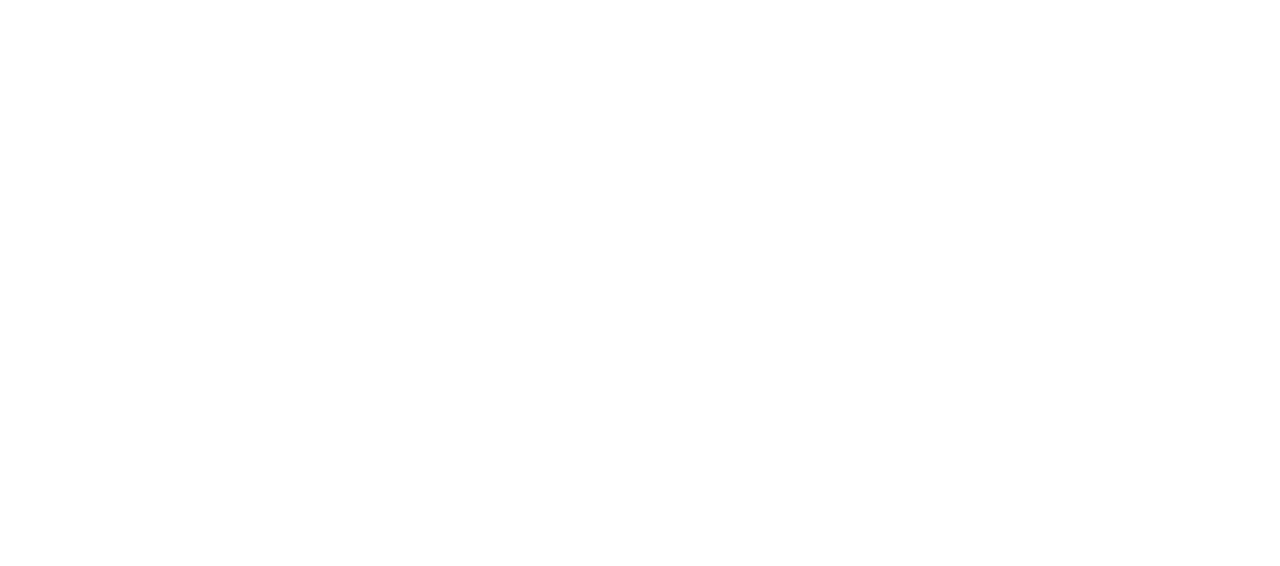
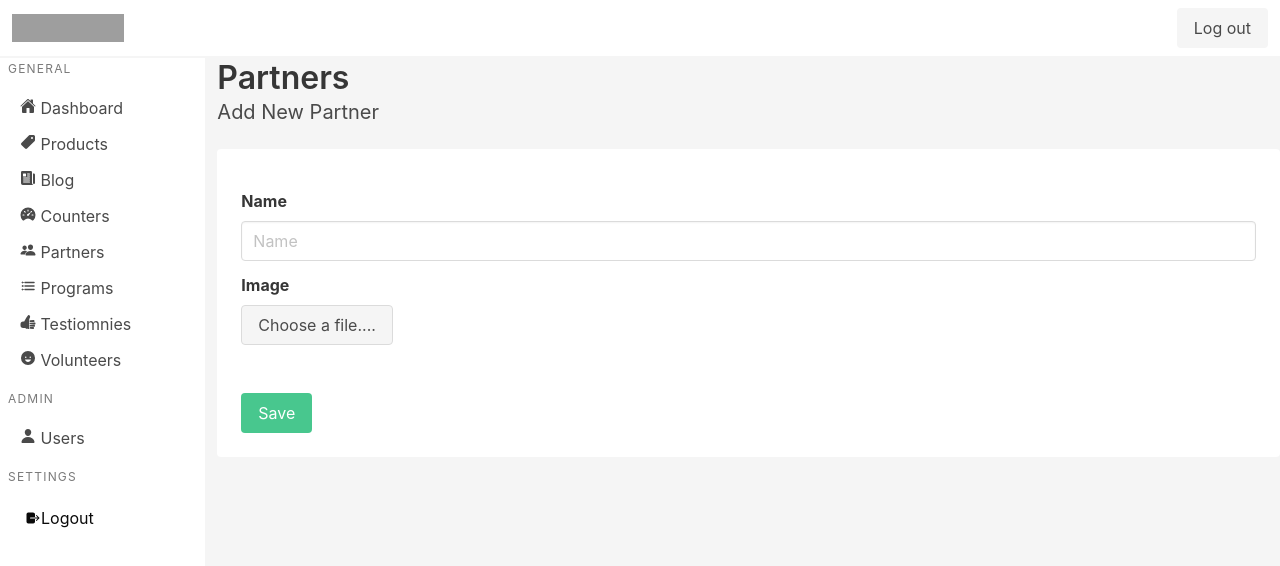
Before and after one commit to dev-fakhrihasani/tlc-frontend-admin, a React (Create React App) app: page /partners/edit/1 in a window 1280 px wide. Before the commit this address had no page. Shown: the top 566 px of the page. Built offline with nearby package versions, Linux system fonts and the light colour scheme; no server answers; grey boxes are pictures that could not be loaded.

Commit message:
Create CRUD API method for Partners

```diff
--- a/src/App.js
+++ b/src/App.js
@@ -15,6 +15,8 @@
 import Volunteers from './pages/Volunteers';
 import AddCounter from './pages/AddCounter';
 import EditCounter from './pages/EditCounter';
+import AddPartner from './pages/AddPartner';
+import EditPartners from './pages/EditPartners';
 
 function App() {
   return (
@@ -23,9 +25,11 @@
         <Routes>
           <Route path='/' element={<Login />}></Route>
           <Route path='/dashboard' element={<Dashboard />}></Route>
+
           <Route path='/users' element={<Users />}></Route>
           <Route path='/users/add' element={<AddUser />}></Route>
           <Route path='/users/edit/:id' element={<EditUser />}></Route>
+
           <Route path='/products' element={<Products />}></Route>
           <Route path='/products/add' element={<AddProduct />}></Route>
           <Route path='/products/edit/:id' element={<EditProduct />}></Route>
@@ -37,6 +41,8 @@
           <Route path='/counters/edit/:id' element={<EditCounter />}></Route>
 
           <Route path='/partners' element={<Partners />}></Route>
+          <Route path='/partners/add' element={<AddPartner />}></Route>
+          <Route path='/partners/edit/:id' element={<EditPartners />}></Route>
 
           <Route path='/programs' element={<Programs />}></Route>
 
--- /dev/null
+++ b/src/components/FormAddPartner.jsx
@@ -0,0 +1,99 @@
+import React, { useState } from 'react'
+import axios from 'axios'
+import { useNavigate } from 'react-router-dom'
+
+const FormAddPartner = () => {
+  const [name, setName] = useState('')
+  const [file, setFile] = useState('')
+  const [preview, setPreview] = useState('')
+
+  const [msg, setMsg] = useState('')
+
+  const navigate = useNavigate()
+
+  const savePartner = async (e) => {
+    e.preventDefault()
+    try {
+      await axios.post('http://localhost:5000/partners', {
+        name,
+        file
+
+      }, {
+        headers: {
+          'Content-Type': 'multipart/form-data'
+        }
+      })
+      navigate('/partners')
+    } catch (error) {
+      if (error.response) {
+        setMsg(error.response.data.msg)
+      }
+    }
+  }
+
+  const loadImage = (e) => {
+    const image = e.target.files[0]
+    setFile(image)
+    setPreview(URL.createObjectURL(image))
+  }
+
+
+  return (
+    <div>
+      <h1 className='title'>Partners</h1>
+      <h2 className='subtitle'>Add New Partner</h2>
+      <div className="card is-shadowless">
+        <div className="card-content">
+          <div className="content">
+
+            <form onSubmit={savePartner} >
+              <p className='has-text-centered'>{msg}</p>
+
+              <div className="field">
+                <label className="label">Name</label>
+                <div className="control">
+                  <input
+                    type="text"
+                    className="input"
+                    placeholder='Name'
+                    value={name}
+                    onChange={(e) => setName(e.target.value)}
+                  />
+                </div>
+              </div>
+
+              <div className="field">
+                <label className="label">Image</label>
+                <div className="control">
+                  <div className="file">
+                    <label className="file-label">
+                      <input type="file" className='file-input' onChange={loadImage} />
+                      <span className='file-cta'>
+                        <span className="file-label">Choose a file....</span>
+                      </span>
+                    </label>
+                  </div>
+                </div>
+              </div>
+
+              {preview ? (
+                <figure className="image is-128x128">
+                  <img src={preview} alt="preview-img" />
+                </figure>
+              ) : ("")}
+
+
+              <div className="field mt-6">
+                <div className="control">
+                  <button type='submit' className="button is-success">Save</button>
+                </div>
+              </div>
+            </form>
+          </div>
+        </div>
+      </div>
+    </div>
+  )
+}
+
+export default FormAddPartner
--- /dev/null
+++ b/src/components/FormEditPartner.jsx
@@ -0,0 +1,116 @@
+import React, { useState, useEffect } from 'react'
+import axios from 'axios'
+import { useNavigate, useParams } from 'react-router-dom'
+
+const FormEditPartner = () => {
+  const [name, setName] = useState('')
+  const [file, setFile] = useState('')
+  const [preview, setPreview] = useState('')
+
+  const [msg, setMsg] = useState('')
+
+  const navigate = useNavigate()
+  const { id } = useParams()
+
+  useEffect(() => {
+    const getUserById = async () => {
+      try {
+        const response = await axios.get(`http://localhost:5000/partners/${id}`)
+        setName(response.data.name)
+        setFile(response.data.image)
+        setPreview(response.data.url)
+      } catch (error) {
+        if (error.response) {
+          setMsg(error.response.data.msg)
+        }
+      }
+    }
+    getUserById()
+  }, [id])
+
+  const updatePartner = async (e) => {
+    e.preventDefault()
+    try {
+      await axios.patch(`http://localhost:5000/partners/${id}`, {
+        name,
+        file
+
+      }, {
+        headers: {
+          'Content-Type': 'multipart/form-data'
+        }
+      })
+      navigate('/partners')
+    } catch (error) {
+      if (error.response) {
+        setMsg(error.response.data.msg)
+      }
+    }
+  }
+
+  const loadImage = (e) => {
+    const image = e.target.files[0]
+    setFile(image)
+    setPreview(URL.createObjectURL(image))
+  }
+
+
+  return (
+    <div>
+      <h1 className='title'>Partners</h1>
+      <h2 className='subtitle'>Add New Partner</h2>
+      <div className="card is-shadowless">
+        <div className="card-content">
+          <div className="content">
+
+            <form onSubmit={updatePartner} >
+              <p className='has-text-centered'>{msg}</p>
+
+              <div className="field">
+                <label className="label">Name</label>
+                <div className="control">
+                  <input
+                    type="text"
+                    className="input"
+                    placeholder='Name'
+                    value={name}
+                    onChange={(e) => setName(e.target.value)}
+                  />
+                </div>
+              </div>
+
+              <div className="field">
+                <label className="label">Image</label>
+                <div className="control">
+                  <div className="file">
+                    <label className="file-label">
+                      <input type="file" className='file-input' onChange={loadImage} />
+                      <span className='file-cta'>
+                        <span className="file-label">Choose a file....</span>
+                      </span>
+                    </label>
+                  </div>
+                </div>
+              </div>
+
+              {preview ? (
+                <figure className="image is-128x128">
+                  <img src={preview} alt="preview-img" />
+                </figure>
+              ) : ("")}
+
+
+              <div className="field mt-6">
+                <div className="control">
+                  <button type='submit' className="button is-success">Save</button>
+                </div>
+              </div>
+            </form>
+          </div>
+        </div>
+      </div>
+    </div>
+  )
+}
+
+export default FormEditPartner
--- a/src/components/PartnerList.jsx
+++ b/src/components/PartnerList.jsx
@@ -3,6 +3,23 @@
 import { Link } from 'react-router-dom';
 
 const PartnerList = () => {
+  const [partners, setPartners] = useState([])
+
+  useEffect(() => {
+    getPartner()
+  }, [])
+
+  const getPartner = async () => {
+    const response = await axios.get('http://localhost:5000/partners')
+    setPartners(response.data)
+  }
+
+  const deletePartner = async (id) => {
+    await axios.delete(`http://localhost:5000/partners/${id}`)
+    getPartner()
+  }
+
+
   return (
     <div>
       <h1 className='title'>Partners</h1>
@@ -18,15 +35,23 @@
           </tr>
         </thead>
         <tbody>
-          <tr>
-            <td></td>
-            <td></td>
-            <td></td>
-            <td>
-              <Link className='button is-small is-info'>Edit</Link>
-              <button className='button is-small is-danger'>Delete</button>
-            </td>
-          </tr>
+          {partners.map((partner, index) => (
+
+
+            <tr key={partner.id}>
+              <td> {index + 1} </td>
+              <td> {partner.name} </td>
+              <td>
+                <figure className='image is-96x96'>
+                  <img src={partner.url} alt="img-admin" />
+                </figure>
+              </td>
+              <td>
+                <Link to={`/partners/edit/${partner.id}`} className='button is-small is-info'>Edit</Link>
+                <button onClick={() => deletePartner(partner.id)} className='button is-small is-danger'>Delete</button>
+              </td>
+            </tr>
+          ))}
         </tbody>
       </table>
     </div>
--- a/src/components/ProgramList.jsx
+++ b/src/components/ProgramList.jsx
@@ -4,6 +4,22 @@
 
 
 const ProgramList = () => {
+  const [programs, setPrograms] = useState([])
+
+  useEffect(() => {
+    getPrograms()
+  }, [])
+
+  const getPrograms = async () => {
+    const response = await axios.get('http://localhost:5000/programs')
+    setPrograms(response.data)
+  }
+
+  const deleteProgram = async (id) => {
+    await axios.delete(`http://localhost:5000/programs/${id}`)
+    getPrograms()
+  }
+
   return (
     <div>
       <h1 className='title'>Program</h1>
@@ -18,14 +34,16 @@
           </tr>
         </thead>
         <tbody>
-          <tr>
-            <td></td>
-            <td></td>
-            <td>
-              <Link className='button is-small is-info'>Edit</Link>
-              <button className='button is-small is-danger'>Delete</button>
-            </td>
-          </tr>
+          {programs.map((program, index) => (
+            <tr key={program.id} >
+              <td> {index + 1} </td>
+              <td> {program.name} </td>
+              <td>
+                <Link to={`/programs/edit/${program.id}`} className='button is-small is-info'>Edit</Link>
+                <button onClick={() => deleteProgram(program.id)} className='button is-small is-danger'>Delete</button>
+              </td>
+            </tr>
+          ))}
         </tbody>
       </table>
     </div>
--- /dev/null
+++ b/src/pages/AddPartner.jsx
@@ -0,0 +1,30 @@
+import React, { useEffect } from 'react'
+import Layout from './Layout'
+import FormAddPartner from '../components/FormAddPartner'
+import { useDispatch, useSelector } from 'react-redux'
+import { useNavigate } from 'react-router-dom'
+import { getMe } from '../features/authSlice'
+
+const AddPartner = () => {
+  const dispatch = useDispatch()
+  const navigate = useNavigate()
+  const { isError } = useSelector((state) => state.auth)
+
+  useEffect(() => {
+    dispatch(getMe())
+  }, [dispatch])
+
+  useEffect(() => {
+    if (isError) {
+      navigate('/')
+    }
+  }, [isError, navigate])
+
+  return (
+    <Layout>
+      <FormAddPartner />
+    </Layout>
+  )
+}
+
+export default AddPartner
--- /dev/null
+++ b/src/pages/EditPartners.jsx
@@ -0,0 +1,30 @@
+import React, { useEffect } from 'react'
+import Layout from './Layout'
+import FormEditPartner from '../components/FormEditPartner'
+import { useDispatch, useSelector } from 'react-redux'
+import { useNavigate } from 'react-router-dom'
+import { getMe } from '../features/authSlice'
+
+const EditPartners = () => {
+  const dispatch = useDispatch()
+  const navigate = useNavigate()
+  const { isError } = useSelector((state) => state.auth)
+
+  useEffect(() => {
+    dispatch(getMe())
+  }, [dispatch])
+
+  useEffect(() => {
+    if (isError) {
+      navigate('/')
+    }
+  }, [isError, navigate])
+
+  return (
+    <Layout>
+      <FormEditPartner />
+    </Layout>
+  )
+}
+
+export default EditPartners
```
